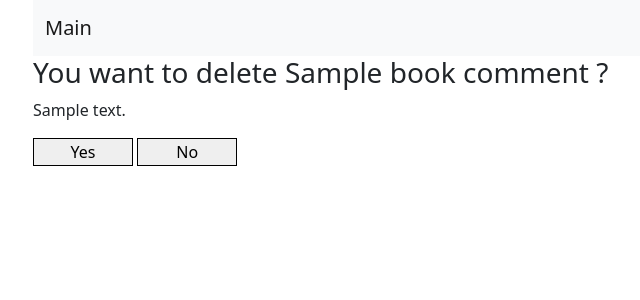
After one commit to NiiazovMaksat/GuestBook, a Django app: page /book/1/delete in a window 1280 px wide. The commit adds this page. Shown: the top 300 px of the page, without its empty margins (49-689 px from the left). Run offline with Django 4.2, Linux system fonts and the light colour scheme; tables that the repository leaves empty hold one stand-in row (values such as "Sample post"); some libraries are stand-ins or nearby versions.

Commit message:
реализована функция удаления, добавлен шаблон подтверждения

```diff
--- a/sourse/webapp/static/css/style.css
+++ b/sourse/webapp/static/css/style.css
@@ -16,3 +16,7 @@ p{
 .inline-div{
     display: inline-block;
 }
+.delete_button{
+    width: 100px;
+    border: black 1px solid;
+}
--- /dev/null
+++ b/sourse/webapp/templates/delete.html
@@ -0,0 +1,18 @@
+{% extends 'base.html' %}
+{% block title %}Delete{% endblock %}
+{% block nav %}
+
+{% endblock %}
+{% block body %}
+
+    <form method="post">
+    {% csrf_token %}
+    <h3>You want to delete {{ book.name }} comment ? </h3>
+        <p>{{ book.text }}</p>
+        <input class="delete_button" type="submit" value="Yes">
+        <form action="{% url 'main' %}" target="_blank">
+        <button class="delete_button">No</button>
+    </form>
+
+
+{% endblock %}
--- a/sourse/webapp/templates/main_page.html
+++ b/sourse/webapp/templates/main_page.html
@@ -10,7 +10,7 @@
     <H2>Гостевая книга</H2>
 {% for book in book %}
     <div class="card">
-    <h5 class="flex">{{ book.name }} ({{ book.email }})<div class="inline-div"> <a href="#"><i class="far fa-edit"></i></a> <a href="#"><i class="far fa-trash-alt"></i></a></div></h5>
+    <h5 class="flex">{{ book.name }} ({{ book.email }})<div class="inline-div"> <a href="#"><i class="far fa-edit"></i></a> <a href="{% url 'delete' book.pk %}"><i class="far fa-trash-alt"></i></a></div></h5>
     <p>{{ book.text }}</p>
     </div>
 {% endfor %}
--- a/sourse/webapp/urls.py
+++ b/sourse/webapp/urls.py
@@ -1,10 +1,11 @@
 
 from django.urls import path
 
-from webapp.views import main_page, create
+from webapp.views import main_page, create, delete, edit
 
 urlpatterns = [
     path('', main_page, name="main"),
-    path('book/create/', create, name="create")
-
+    path('book/create/', create, name="create"),
+    path('book/<int:pk>/edit', edit, name="edit"),
+    path('book/<int:pk>/delete', delete, name="delete")
 ]
--- a/sourse/webapp/views.py
+++ b/sourse/webapp/views.py
@@ -1,4 +1,4 @@
-from django.shortcuts import render, redirect
+from django.shortcuts import render, redirect, get_object_or_404
 
 # Create your views here.
 from webapp.forms import BookForm
@@ -22,3 +22,14 @@ def create(request):
             return redirect("main")
 
         return render(request, 'create.html', {'form': form})
+
+def edit(request):
+    pass
+
+def delete(request, pk):
+    book = get_object_or_404(Book, pk=pk)
+    if request.method == 'GET':
+        return render(request, 'delete.html', {'book': book})
+    else:
+        book.delete()
+        return redirect("main")
```
